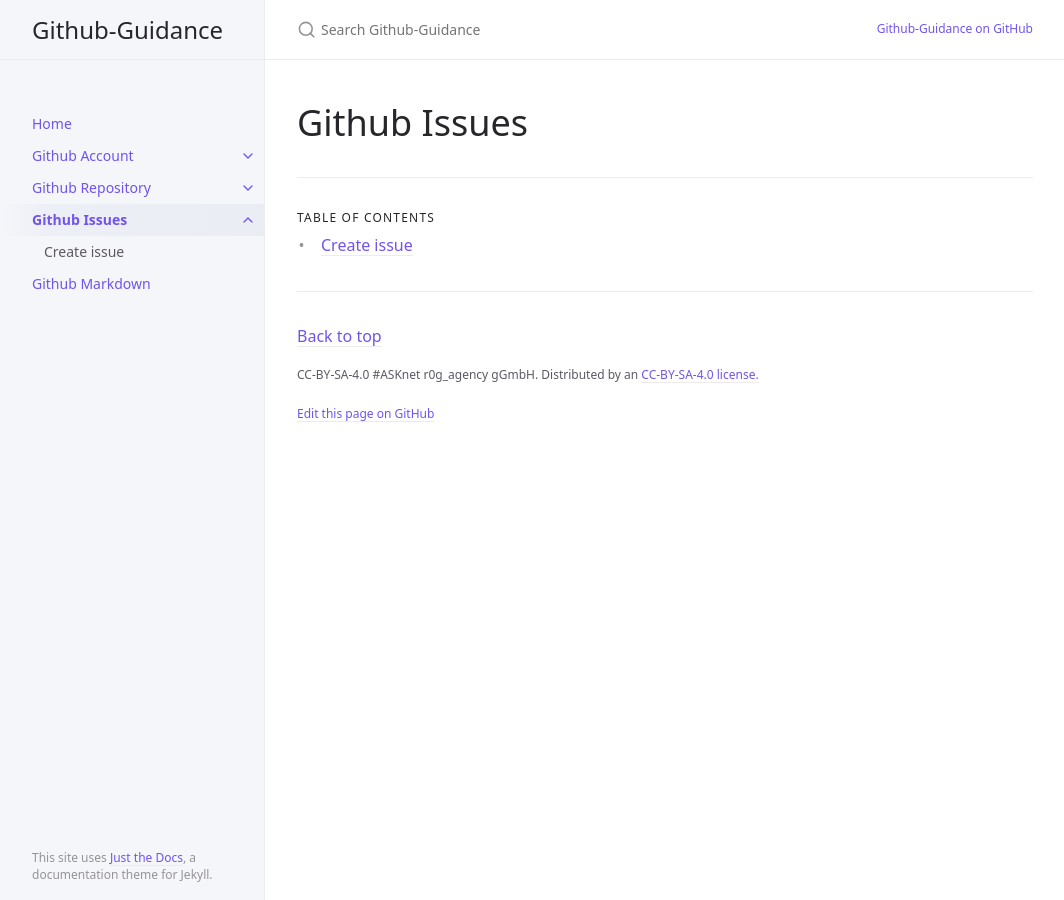
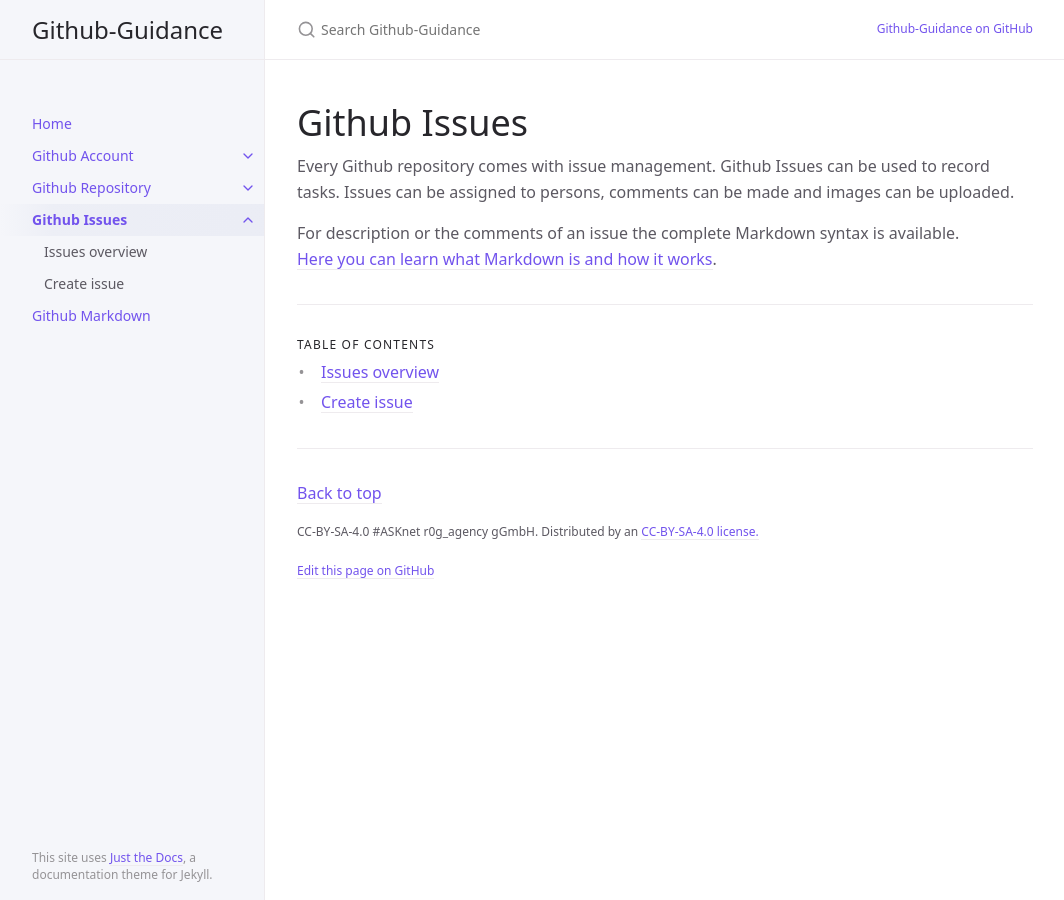
Before and after one commit to ASKnet-Open-Training/Github-Guidance, a Jekyll site: the page built from pages/github-issues/github-issues.md, in a window 1280 px wide. Shown: the whole page, without its empty margins (107-1171 px from the left). Built offline with Jekyll 4.4.1, drawn with Linux system fonts in a browser that asks for light colours.

Commit message:
created an overview page about issues fixes #24

```diff
--- a/pages/github-issues/github-issues.md
+++ b/pages/github-issues/github-issues.md
@@ -7,3 +7,7 @@ permalink: /pages/github-issues
 ---
 
 # Github Issues
+
+Every Github repository comes with issue management. Github Issues can be used to record tasks. Issues can be assigned to persons, comments can be made and images can be uploaded.
+
+For description or the comments of an issue the complete Markdown syntax is available. [Here you can learn what Markdown is and how it works]({{ '/pages/github-markdown' | relative_url }}).
```
Also changed, not shown: pages/github-issues/issues-overview.md (added, +20 -0 lines), assets/images/github-issues-overview.png (added).
